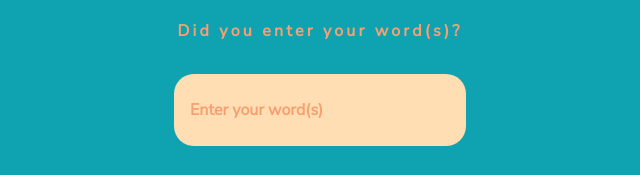
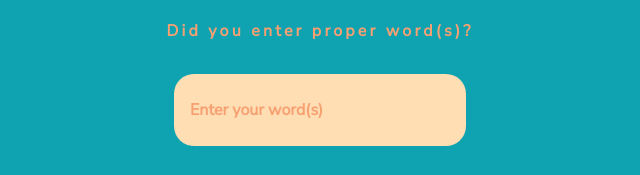
Before and after one commit to burzychsd/FCC_PalindromeChecker, a plain HTML site: page index.html in a window 1280 px wide. Both pictures are taken after a click on the button "Check". Shown: the part 215-390 px from the top of the page, 320-960 px from the left. Drawn offline with Linux system fonts and the light colour scheme; a web font is replaced by a local one.

Commit message:
Update index.html

```diff
--- a/index.html
+++ b/index.html
@@ -49,7 +49,7 @@
 	function inputHandle() {
 		const regex = /[$&+,:;=?@#|'<>.^*()%!-]/g;
 		inputValue = input.value;
-		if(inputValue === '' || regex.test(inputValue)) {
+		if(inputValue === '' || regex.test(inputValue) === true) {
 			return "Something goes wrong";
 		} else {
 			return palindrome(inputValue);
@@ -57,7 +57,7 @@
 	}
 
 	function chechIf() {
-		inputHandle() === true ? (title.innerHTML = "Yep", paragraph.innerHTML = "Check another word ;)") : inputHandle() === false ? (title.innerHTML = "Nope", paragraph.innerHTML = "Unfortunately, this is not a palindrome") : (title.innerHTML = "Oops!", paragraph.innerHTML = "Did you enter your word(s)?");
+		inputHandle() === true ? (title.innerHTML = "Yep", paragraph.innerHTML = "Check another word ;)") : inputHandle() === false ? (title.innerHTML = "Nope", paragraph.innerHTML = "Unfortunately, this is not a palindrome") : (title.innerHTML = "Oops!", paragraph.innerHTML = "Did you enter proper word(s)?");
 	}
 
 	function showModal() {
```
